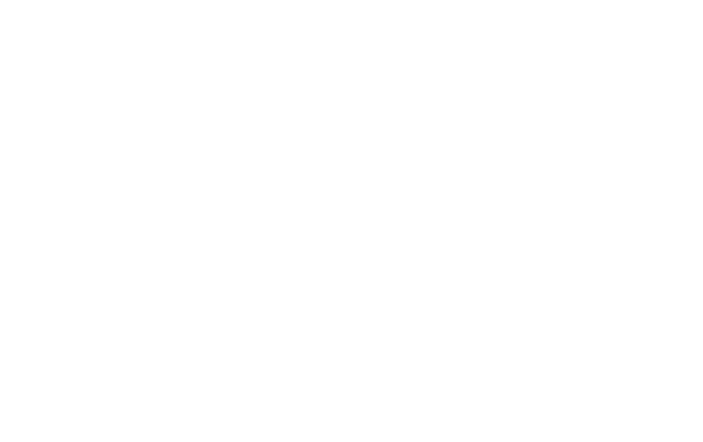
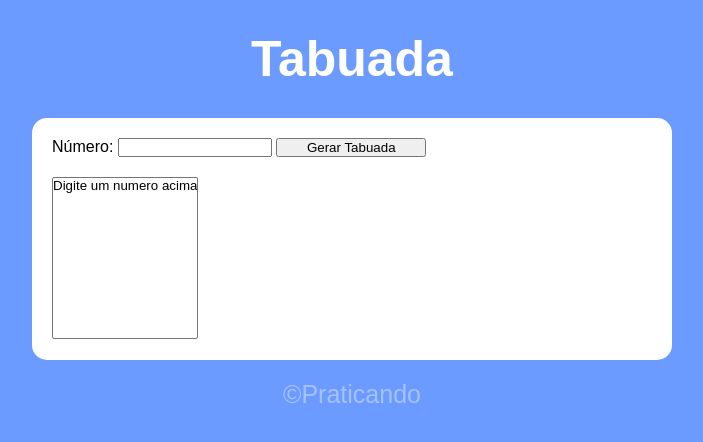
Before and after one commit to Caio-iron-monkey/CursoemVideo-Guanabara, a plain HTML site: page EXERC-JS/exer-17/exer-17.html in a window 1280 px wide. Shown: the whole page, without its empty margins (288-991 px from the left). Drawn offline with Linux system fonts and the light colour scheme.

Commit message:
Adicionando conteudo de estudos e testes ...

```diff
--- a/EXERC-JS/exer-16/script.js
+++ b/EXERC-JS/exer-16/script.js
@@ -17,7 +17,7 @@ function inserirvalue() {
         var fimvalor = Number(fim.value)
         var passovalor = Number(passo.value)
 
-// se colocar passo 0 o codico nao adiciona mais 1 ao passo e segue
+
         if( passovalor <= 0){
            window.alert (`Passo invalido!  Considerando Passo 1`)
             passovalor = 1
@@ -25,7 +25,7 @@ function inserirvalue() {
 // --------------------CONTAGEM CRESCENTE
         if (iniciovalor < fimvalor) {
             for (var i = iniciovalor; i <= fimvalor; i += passovalor) {
-                parag.innerHTML += `${i} \u{1F449}  `
+                parag.innerHTML += `${i} \u{1F449} `
             }
 // --------------------CONTAGEM DECRESCENTE
         } else {
--- a/EXERC-JS/exer-17/exer-17.html
+++ b/EXERC-JS/exer-17/exer-17.html
@@ -1,11 +1,38 @@
 <!DOCTYPE html>
-<html lang="en">
+<html lang="pt-br">
+
 <head>
     <meta charset="UTF-8">
     <meta name="viewport" content="width=device-width, initial-scale=1.0">
-    <title>Document</title>
+    <link rel="stylesheet" href="style.css">
+    <title>Tabuada</title>
 </head>
+
 <body>
 
+    <header>
+        <div>
+            <h1>Tabuada</h1>
+        </div>
+
+    </header>
+
+    <section>
+        <div id="divgeral">
+            <div class="divinput">
+                Número: <input type="number" name="number" id="number1">
+                <input type="button" value="Gerar Tabuada" id='button' onclick="gerarTabuada()"> <br>
+                <select name="tabuada" id="selctabuada" size="10">
+                    <option value=""> Digite um numero acima</option>
+                </select>
+            </div>
+        </div>
+
+    </section>
+    <footer>
+        <p>&copy;Praticando</p>
+    </footer>
+<script src="script.js"></script>
 </body>
+
 </html>
--- /dev/null
+++ b/EXERC-JS/exer-17/script.js
@@ -0,0 +1,21 @@
+function gerarTabuada(){
+
+    var inpNumber = document.getElementById('number1');
+    var tabu = document.getElementById('selctabuada');
+
+    if(inpNumber.value.length == 0){
+        window.alert (`Digite um valor`)
+    }else{
+        var inpNumberValor = Number(inpNumber.value);
+        var c = 1
+
+        tabu.innerHTML=''
+        while(c <= 10){
+            let item = document.createElement('option')
+            item.text = `${inpNumberValor} x ${c} = ${inpNumberValor*c}`
+            item.value = `tabu${c}`
+            tabu.appendChild(item)
+            c++
+        }
+    }
+}
--- /dev/null
+++ b/EXERC-JS/exer-17/style.css
@@ -0,0 +1,64 @@
+* {
+    margin: 0px;
+    padding: 0px;
+
+
+    font-family: Arial, Helvetica, sans-serif;
+}
+
+body {
+    display: flex;
+    flex-direction: column;
+    justify-content: center;
+    align-items: center;
+    background-color: rgb(108, 155, 255);
+}
+
+header h1 {
+    font-size: 50px;
+    padding: 30px;
+    color: white;
+}
+
+section {
+
+    width: 100%;
+    display: flex;
+    flex-direction: column;
+    justify-content: center;
+    align-items: center;
+
+
+}
+
+section #divgeral {
+    background-color: white;
+    width: 50%;
+    height: auto;
+    border-radius: 15px;
+    color: black;
+
+
+}
+
+#divgeral .divinput {
+    align-items: start;
+    padding: 20px;
+    border-radius: 15px;
+
+}
+
+input {
+    width: 150px;
+}
+
+#button {
+    margin-bottom: 20px;
+
+}
+
+footer p {
+    padding: 20px;
+    font-size: 25px;
+    color: rgba(255, 255, 255, 0.39);
+}
--- /dev/null
+++ b/ambiente de teste/style.css
@@ -0,0 +1,28 @@
+body{
+    background-color: black;
+    text-align: center;
+    color: white;
+    display: flex;
+    flex-direction: column;
+    align-items: center;
+
+}
+ #section{
+    width: 100%;
+ }
+.divselecao {
+    margin-top: 20px;
+    background-color:gray;
+    font-size: 30px;
+   width: 800px;
+
+
+}
+.divdestaque{
+    background-color: red;
+    width: 800px;
+    color: white;
+    font-size: 40px;
+    margin: 30px;
+    box-shadow: 15px 5px rgb(255, 255, 255);
+}
```
Also changed, not shown: ambiente de teste/script.js (added, +21 -0 lines), ambiente de teste/teste.html (added, +38 -0 lines), aula15/ambiente.js (added, +20 -0 lines), aula15/vetor-na-tela.js (added, +25 -0 lines).
